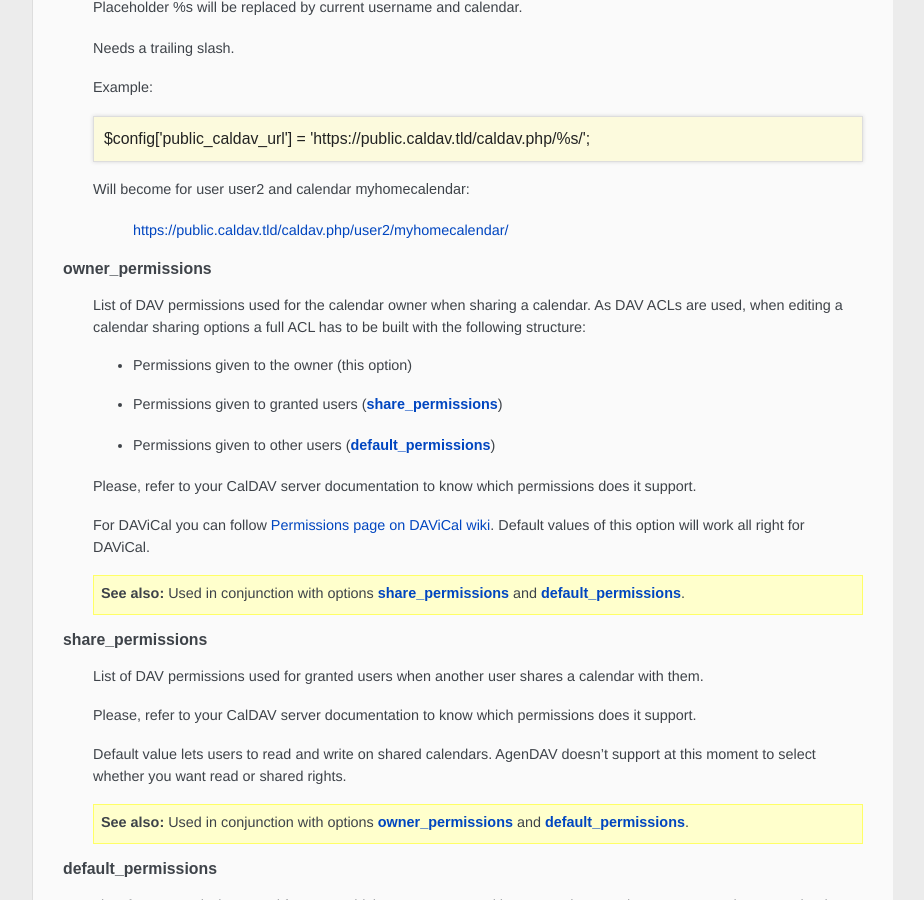
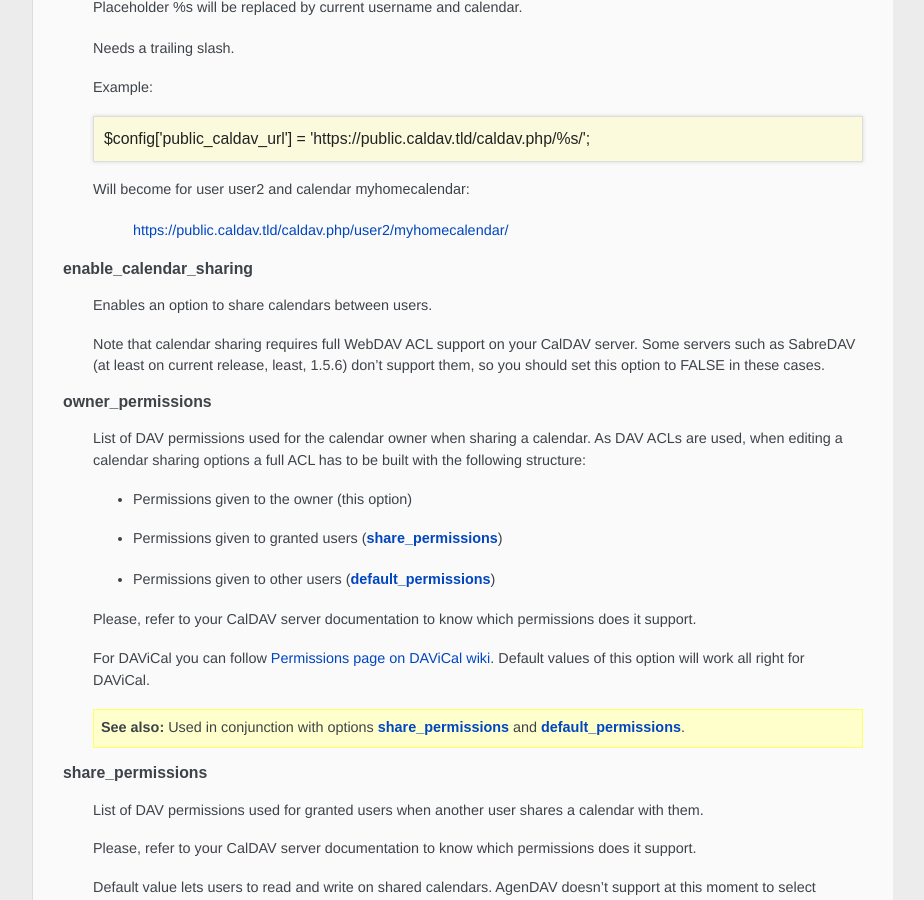
Before and after one commit to birdrock00/caldaver, a Sphinx documentation site: the page built from doc/source/admin/configuration.rst, in a window 1280 px wide and 900 px high, scrolled down 5786 px. Shown: the whole window, without its empty margins (268-1192 px from the left). Built offline with Sphinx 7.4.7, drawn with Linux system fonts in a browser that asks for light colours; some web fonts are replaced.

Commit message:
Update docs

```diff
--- a/doc/source/admin/configuration.rst
+++ b/doc/source/admin/configuration.rst
@@ -296,6 +296,15 @@ Here you will configure every single aspect of your CalDAV server.
 
     https://public.caldav.tld/caldav.php/user2/myhomecalendar/
 
+.. confval:: enable_calendar_sharing
+
+   Enables an option to share calendars between users.
+
+   Note that calendar sharing requires full WebDAV ACL support on your
+   CalDAV server. Some servers such as SabreDAV (at least on current
+   release, least, 1.5.6) don't support them, so you should set this option
+   to FALSE in these cases.
+
 .. confval:: owner_permissions
 
    List of DAV permissions used for the calendar owner when sharing a
--- a/doc/source/releasenotes.rst
+++ b/doc/source/releasenotes.rst
@@ -14,6 +14,8 @@ contain only session identifiers.
 
  * :confval:`caldav_principal_url` will be used to generate principal URLs
  * :confval:`caldav_calendar_url` will be used to generate calendar and resource URLs
+
+* A new :confval:`enable_calendar_sharing` setting has been added to ``caldav.php`` to disable calendar sharing for those servers that don't support WebDAV ACLs
 
 * ``advanced.php`` configuration file has been updated, make sure you don't overwrite your own changes.
 
```
